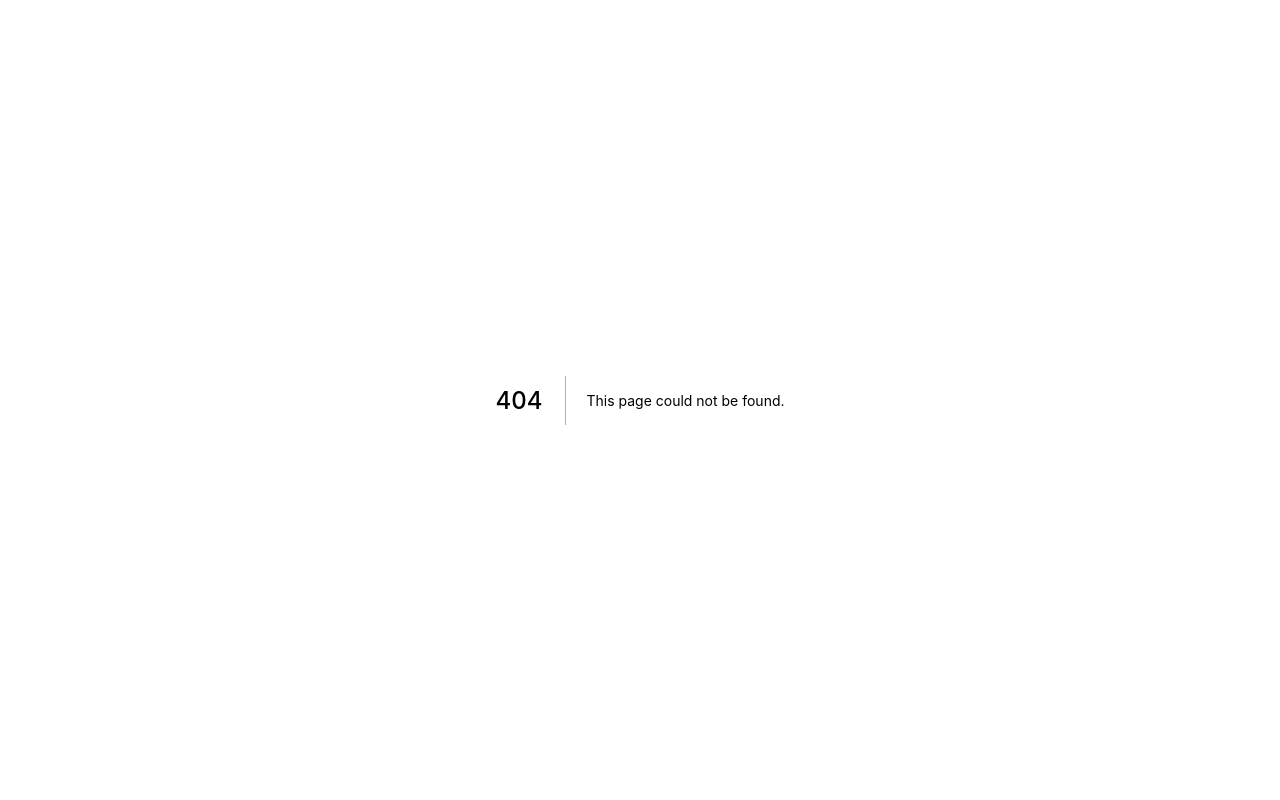
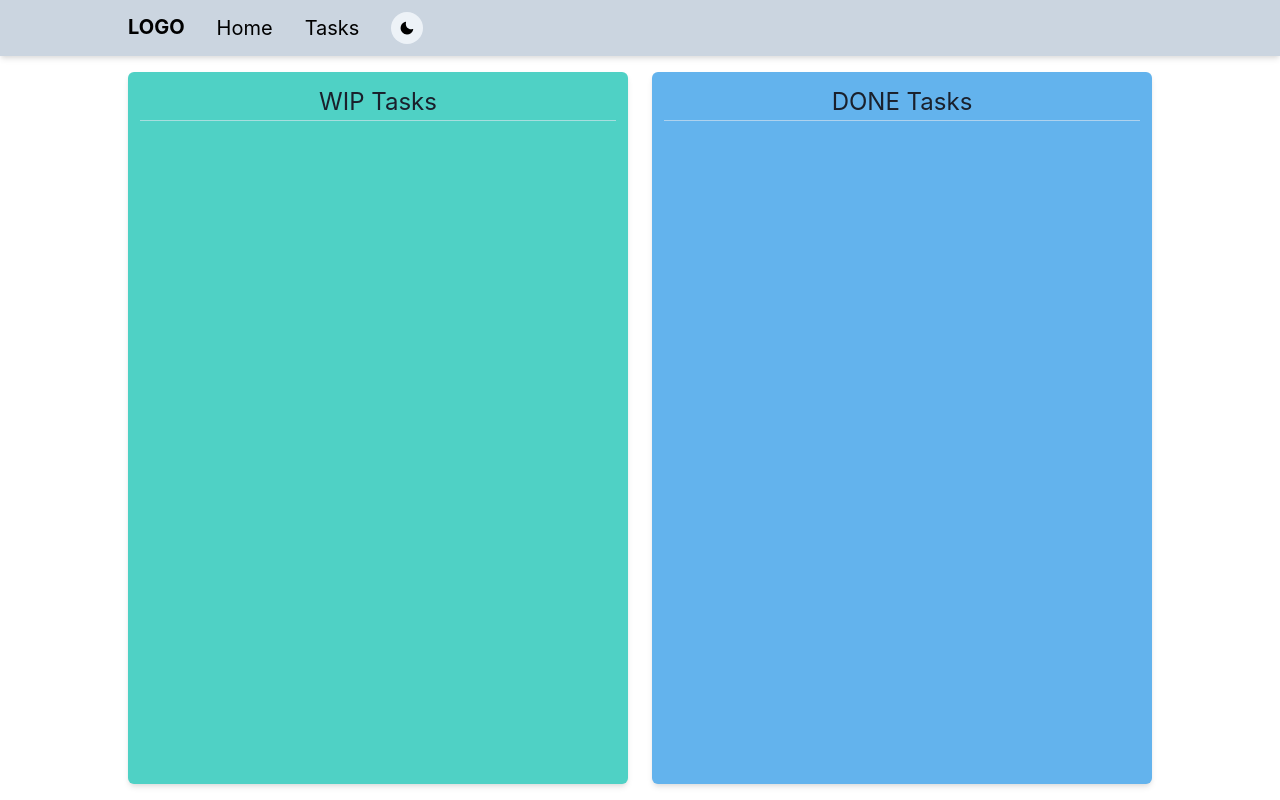
Before and after one commit to leoziondev/yt-react-dnd, a Next.js app: page /tasks in a window 1280 px wide. Before the commit this address had no page. Built offline with nearby package versions, Linux system fonts and the light colour scheme.

Commit message:
create initail template

```diff
--- /dev/null
+++ b/src/components/navbar.tsx
@@ -0,0 +1,53 @@
+import { MoonIcon } from "@chakra-ui/icons"
+import { Box, Flex, IconButton, Stack, Text, useColorMode } from "@chakra-ui/react"
+import Link from "next/link"
+
+const Navbar = () => {
+    const { colorMode, toggleColorMode } = useColorMode()
+    const bgColor = { light: "gray.300", dark: "gray.600" }
+    const textColor = { light: "black", dark: "gray.100" }
+
+    return (
+        <Flex
+            w="100vw"
+            bg={bgColor[colorMode]}
+            align="center"
+            color={textColor[colorMode]}
+            justify="center"
+            fontSize={["md", "lg", "xl", "xl"]}
+            h="7vh"
+            boxShadow="md"
+            p={2}
+        >
+            <Flex w={["100vw", "100vw", "80vw", "80vw"]}>
+                <Box mr={8}>
+                    <Text fontWeight="bold">LOGO</Text>
+                </Box>
+                <Stack
+                    spacing={8}
+                    color={textColor[colorMode]}
+                    justify="center"
+                    align="center"
+                    isInline
+                >
+                    <Link href="/">
+                            Home
+                    </Link>
+                    <Link href="/tasks">
+                        Tasks
+                    </Link>
+                    <IconButton
+                        icon={<MoonIcon />}
+                        isRound={true}
+                        size="sm"
+                        alignSelf="flex-end"
+                        aria-label="Color Mode"
+                        onClick={toggleColorMode}
+                    />
+                </Stack>
+            </Flex>
+        </Flex>
+    )
+}
+
+export default Navbar
--- a/src/pages/_app.tsx
+++ b/src/pages/_app.tsx
@@ -1,9 +1,15 @@
-import { ChakraProvider } from '@chakra-ui/react'
+import { ChakraProvider, Flex } from '@chakra-ui/react'
+import Navbar from '../components/navbar'
 
 function MyApp({ Component, pageProps }) {
   return (
     <ChakraProvider>
-      <Component {...pageProps} />
+      <Flex direction="column" align="center">
+        <Navbar />
+        <Flex justify="center" align="center">
+          <Component {...pageProps} />
+        </Flex>
+      </Flex>
     </ChakraProvider>
   )
 }
--- /dev/null
+++ b/src/pages/tasks.tsx
@@ -0,0 +1,37 @@
+import { Box, Divider, Grid, Stack, Text, useColorMode } from "@chakra-ui/react"
+import React from "react"
+
+const Tasks: React.FC = () => {
+    const { colorMode } = useColorMode()
+    const wipBG = { light: "teal.300", dark: "teal.600" }
+    const doneBG = { light: "blue.300", dark: "blue.600" }
+
+    return (
+        <Grid gap={6} templateColumns="repeat(2,1fr)" w="80vw" h="93vh" py={4}>
+            <Box bg={wipBG[colorMode]} rounded="md" p={3} boxShadow="md">
+                <Stack spacing={3}>
+                    <Box>
+                        <Text fontSize="2xl" textAlign="center">
+                            WIP Tasks
+                        </Text>
+                        <Divider />
+                    </Box>
+
+                </Stack>
+            </Box>
+            <Box bg={doneBG[colorMode]} rounded="md" p={3} boxShadow="md">
+                <Stack spacing={3}>
+                    <Box>
+                        <Text fontSize="2xl" textAlign="center">
+                            DONE Tasks
+                        </Text>
+                        <Divider />
+                    </Box>
+
+                </Stack>
+            </Box>
+        </Grid>
+    )
+}
+
+export default Tasks
```
Also changed, not shown: src/pages/index.tsx (+7 -3 lines).
